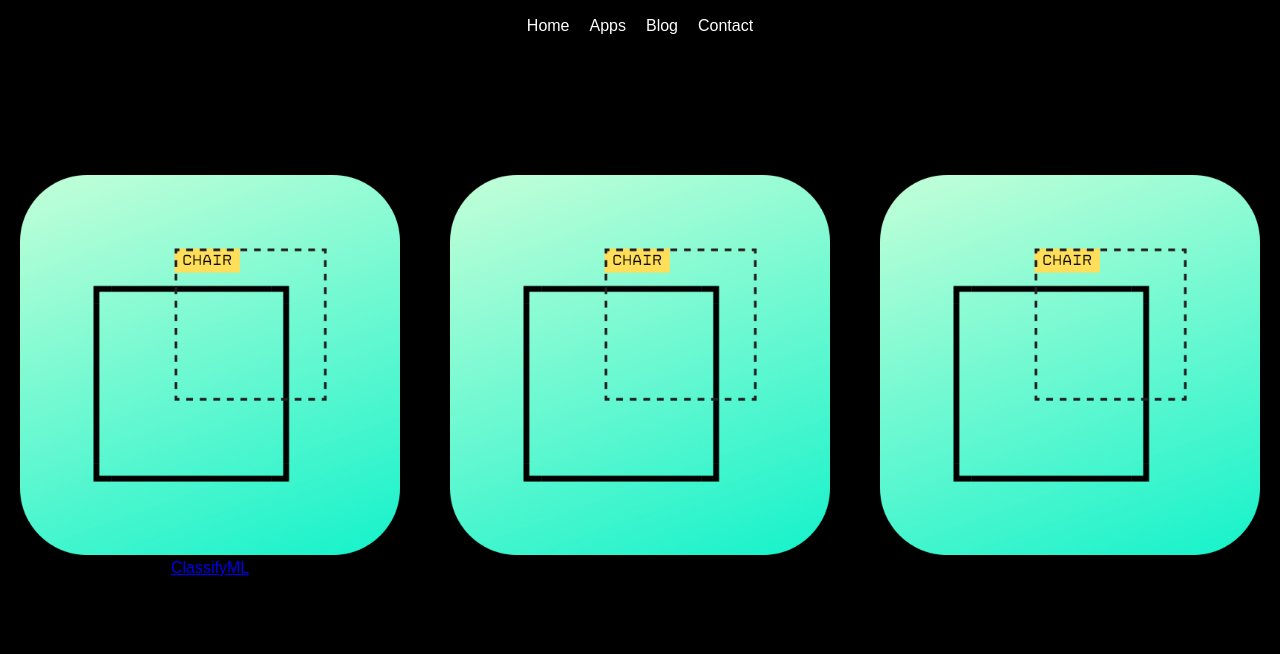
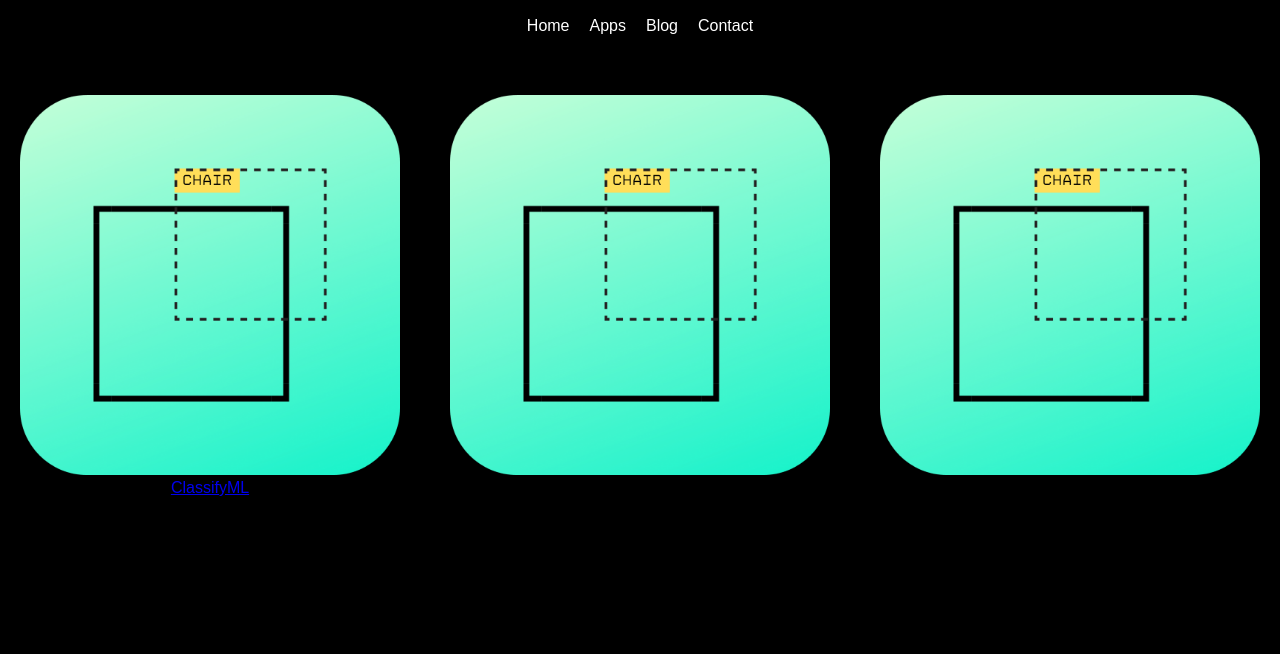
Before and after one commit to Liam-Rogers/liam-rogers.github.io, a plain HTML site: page apps.html in a window 1280 px wide. Shown: the part 51-705 px from the top of the page. Drawn offline with Linux system fonts and the light colour scheme.

Commit message:
Update apps.css

```diff
--- a/apps.css
+++ b/apps.css
@@ -44,7 +44,7 @@ body {
     grid-template-columns: repeat(3, 1fr);
     gap: 50px;
     justify-items: center;
-    padding: 100px 20px;
+    padding:  20px;
 }
 
 @media (max-width: 768px) {
```
